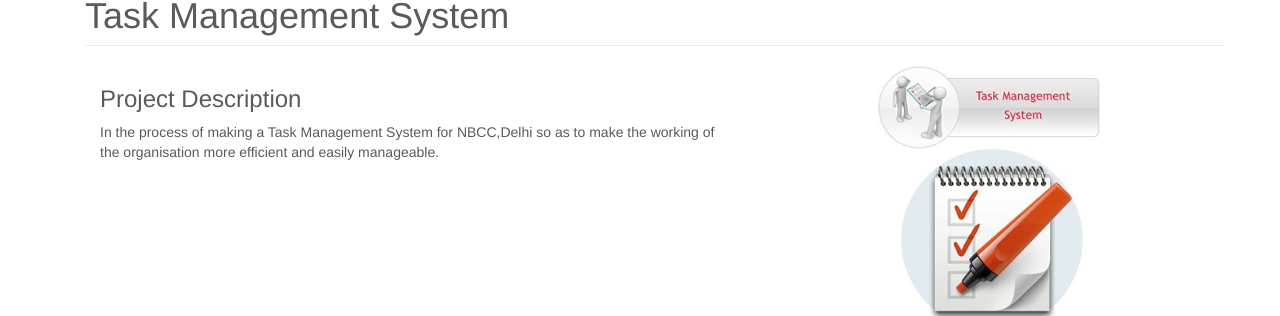
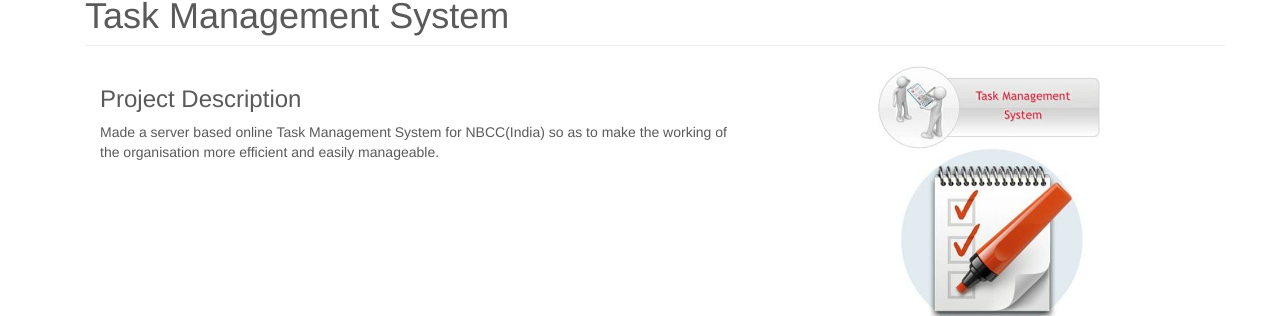
Before and after one commit to adityavis06/adityavis06.github.io, a Jekyll site: the page projects/index.html, which Jekyll copies as it is, in a window 1280 px wide. Shown: the part 1612-1928 px from the top of the page. Built offline with Jekyll 4.4.1, drawn with Linux system fonts in a browser that asks for light colours; nearby versions of some CDN libraries; library files that are not in the unit come from our copies.

Commit message:
Update index.html

```diff
--- a/projects/index.html
+++ b/projects/index.html
@@ -164,7 +164,7 @@
 
         <div class="col-md-7 col-md-pull-5">
           <h3>Project Description</h3>
-                <p>In the process of making a Task Management System for NBCC,Delhi so as to make the working of the organisation more efficient and easily manageable.</p>
+                <p>Made a server based online Task Management System for NBCC(India) so as to make the working of the organisation more efficient and easily manageable.</p>
 <!--                 <h3>Project Details</h3>
                 <ul>
                     <li>Lorem Ipsum</li>
```
